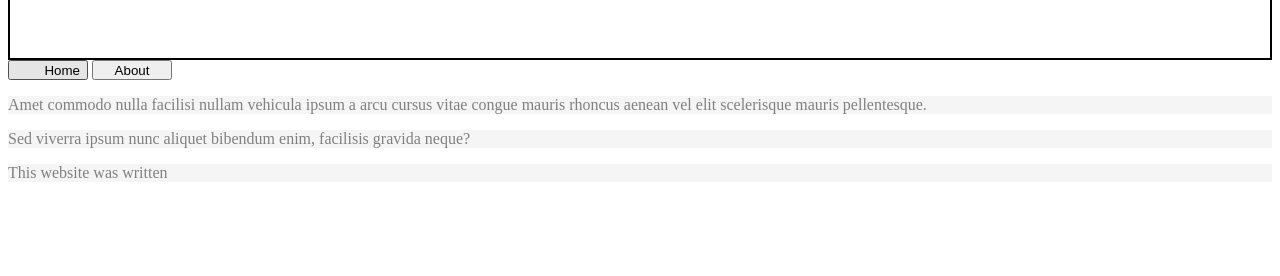
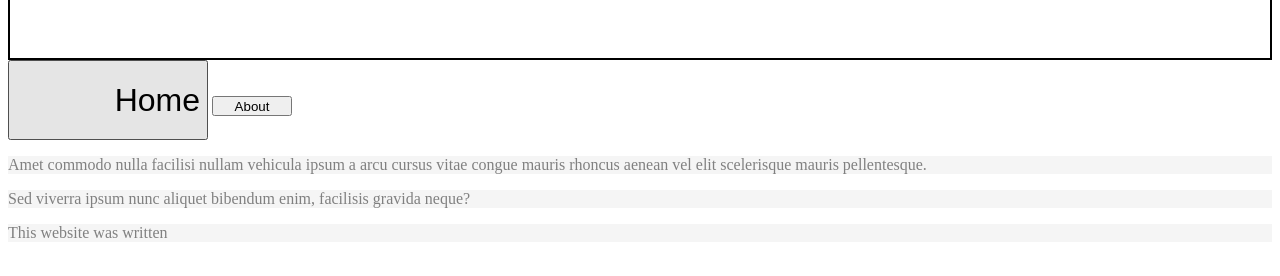
Before and after one commit to DavidBarringerQA/CSS-Examples, a plain HTML site: page index.html in a window 1280 px wide. In both pictures the pointer is over the button "Home". Shown: the part 48-324 px from the top of the page. Drawn offline with Linux system fonts and the light colour scheme.

Commit message:
Change button hover

```diff
--- a/css/example.css
+++ b/css/example.css
@@ -26,4 +26,7 @@ a{
 
 button:hover{
     text-align: right;
+    font-size: 2em;
+    width: 200px;
+    height: 80px;
 }
```
